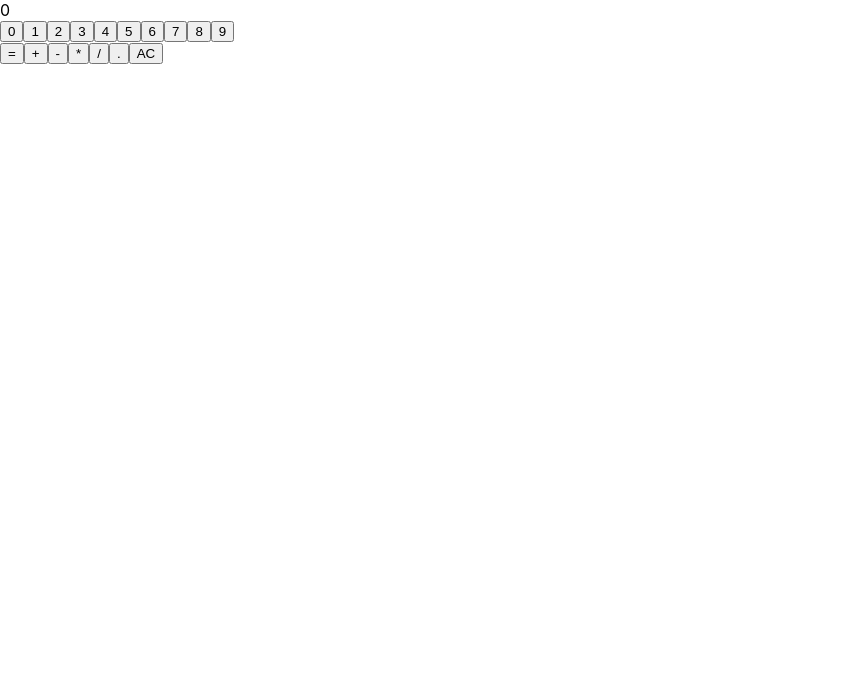
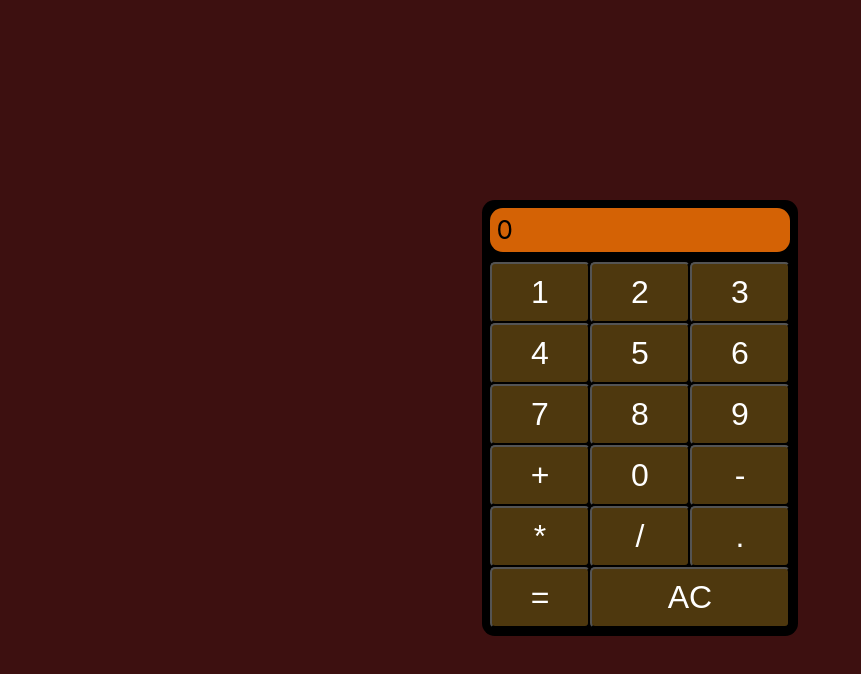
Before and after one commit to AndrewZakhari/javascript-calculator, a React (Create React App) app: page / in a window 1280 px wide. Shown: the top 674 px of the page, without its empty margins (0-861 px from the left). Built offline with nearby package versions, Linux system fonts and the light colour scheme.

Commit message:
Final touches

```diff
--- a/src/App.css
+++ b/src/App.css
@@ -1,38 +1,40 @@
-.App {
-  text-align: center;
+body{
+  display: grid;
+  place-items: center;
+  justify-content: center;
+  background-color: rgb(61, 16, 16)
 }
-
-.App-logo {
-  height: 40vmin;
-  pointer-events: none;
-}
-
-@media (prefers-reduced-motion: no-preference) {
-  .App-logo {
-    animation: App-logo-spin infinite 20s linear;
-  }
-}
-
-.App-header {
-  background-color: #282c34;
-  min-height: 100vh;
+#wrapper{
   display: flex;
   flex-direction: column;
-  align-items: center;
-  justify-content: center;
-  font-size: calc(10px + 2vmin);
+  gap: 10px;
+  border-radius: 1vw;
+  margin-top: 25vh;
+  background-color:rgb(0, 0, 0);
+  padding: 1vh;
+}
+#display{
+  background-color:rgb(212, 98, 5);
+  border-radius: 1vw;
+  font-size: 26px;
+  padding: 0.5vw;
+}
+#numbers{
+  display: grid;
+   grid-template-columns: 100px 100px 100px;
+
+}
+button{
+  position: relative;
+  background-color:rgb(78, 56, 14);
   color: white;
+  border-radius: 5px;
+  font-size: 4vh;
+  padding: 10px;
 }
-
-.App-link {
-  color: #61dafb;
+#AC{
+  grid-column: 2/ span 2;
 }
-
-@keyframes App-logo-spin {
-  from {
-    transform: rotate(0deg);
-  }
-  to {
-    transform: rotate(360deg);
-  }
+#i0{
+  grid-area: 4/2;
 }
--- a/src/App.js
+++ b/src/App.js
@@ -3,8 +3,8 @@ import React, { useState } from 'react';
 
 
 
-let arr = [0,1,2,3,4,5,6,7,8,9];
-let arr2 = ['=','+','-','*','/','.','AC',]
+let arr = [1,2,3,4,5,6,7,8,9,0];
+let arr2 = ['+','-','*','/','.','=','AC']
 export default class App extends React.Component {
   render(){
     return(
@@ -88,14 +88,14 @@ const Calculator = () => {
   }
 
   return(
-    <>
+    <div id="wrapper">
     <div id="display">{display}</div>
-    <div>
-    {arr.map(num => <button onClick={updateState} value={num} id={num}>{num}</button>)}
-    </div>
-    <div>
+    <div id="buttons">
+    <div id="numbers">
+    {arr.map(num => <button onClick={updateState} value={num} id={'i' + num}>{num}</button>)}
     {arr2.map(i => <button onClick={operations} value={i} id={i}>{i}</button>)}
     </div>
-    </>
+    </div>
+    </div>
   )
 }
```
